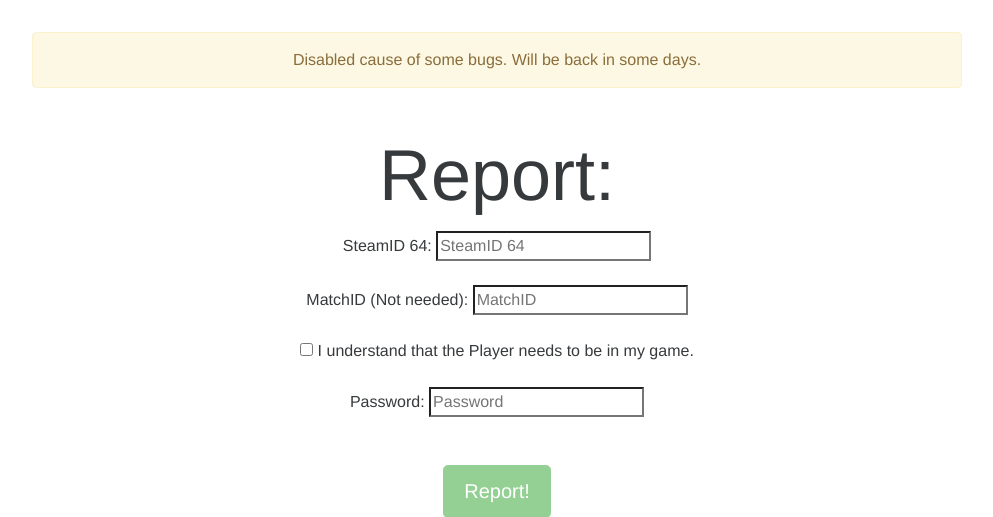
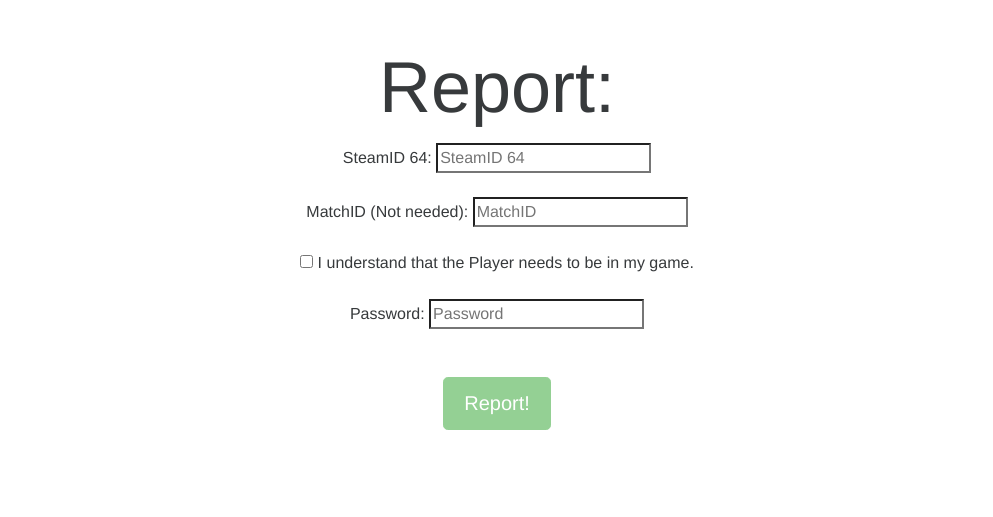
Before and after one commit to Ar1i/Report-Bot-Web, a PHP site: page / in a window 1280 px wide. Shown: the part 89-606 px from the top of the page, without its empty margins (143-1136 px from the left). Run offline with PHP 8.4, Linux system fonts and the light colour scheme; some libraries are stand-ins or nearby versions.

Commit message:
removed disabled message

```diff
--- a/web/index.php
+++ b/web/index.php
@@ -45,7 +45,6 @@ if (isset($_SERVER["HTTP_CF_CONNECTING_IP"])) {
 
 	<center>
 	  <?php include ("header.php"); ?>
-	  <div class="alert alert-warning">Disabled cause of some bugs. Will be back in some days.</div>
       <div class="row marketing">
 		<?php
 		if (!empty($_POST['pw'])) {
```
